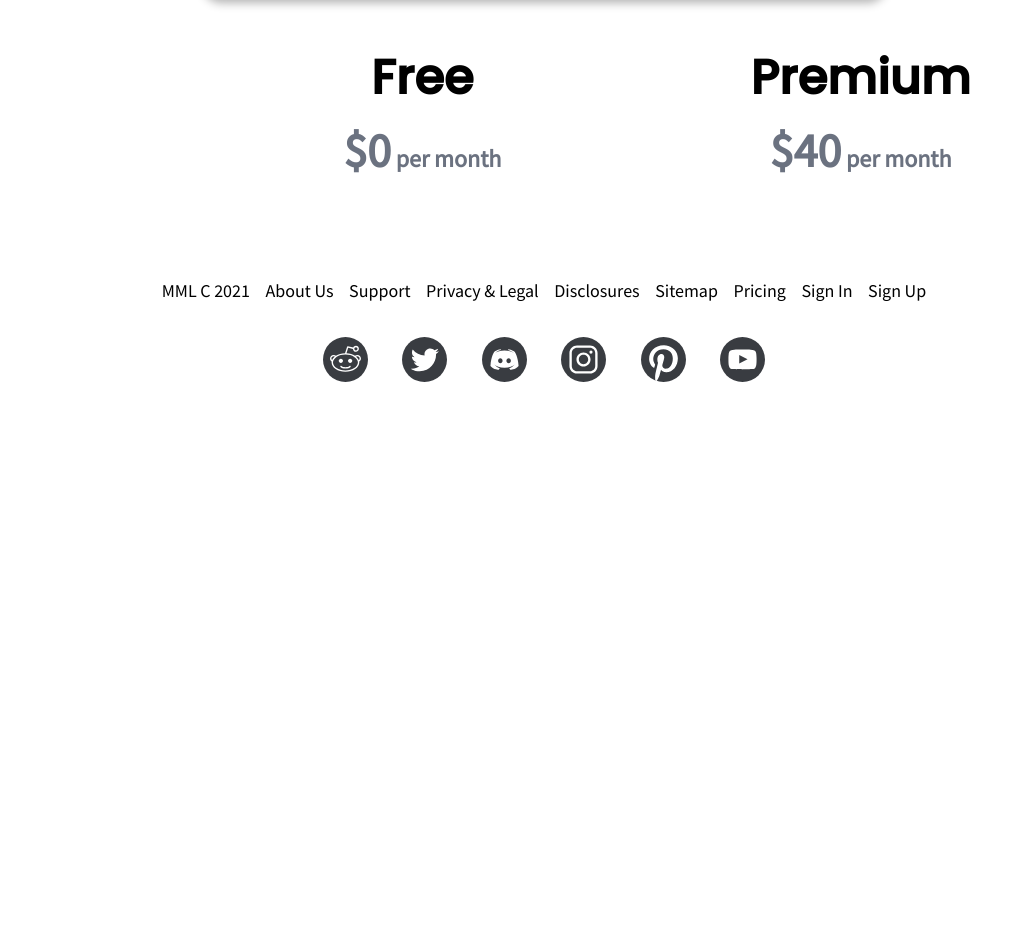
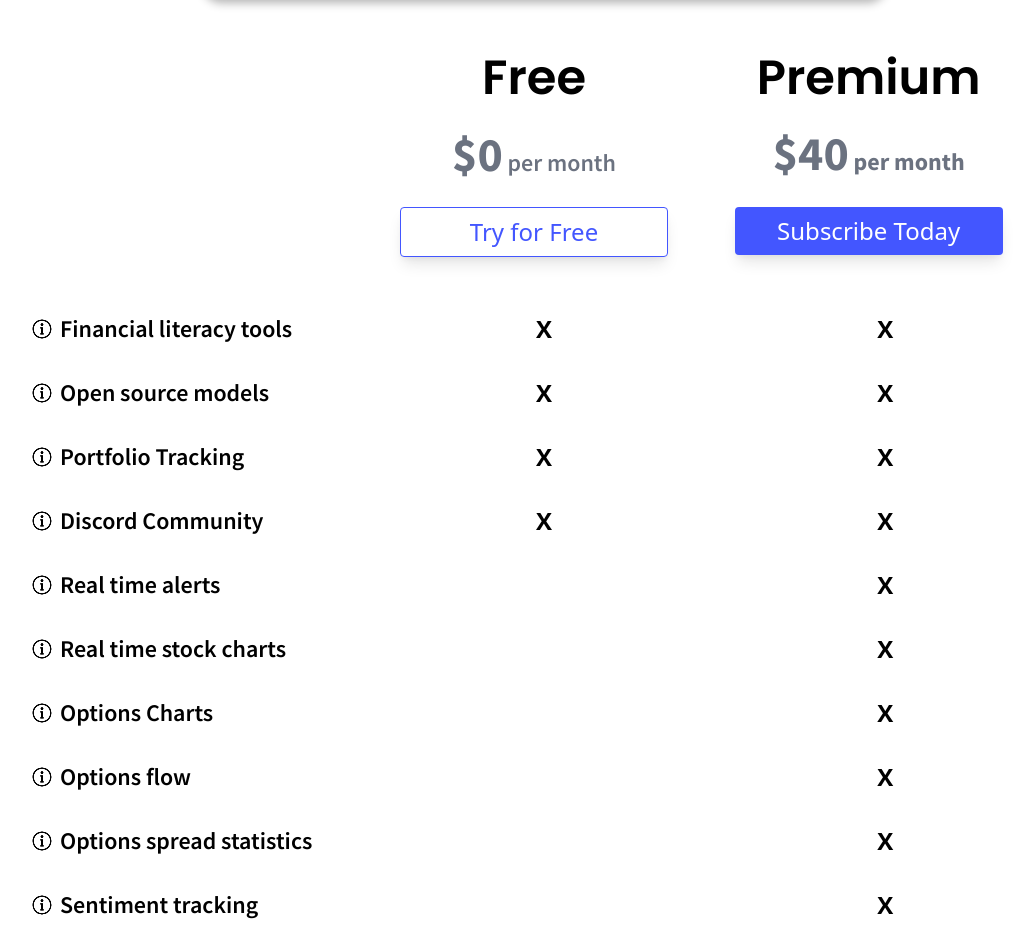
Before and after one commit to jonkarrer/market_maker, a Next.js app: page /support/pricing in a window 1280 px wide. Shown: the part 362-1312 px from the top of the page, without its empty margins (96-1130 px from the left). Before the commit the page ends 800 px from the top, so only its background shows below. Built offline with nearby package versions, Linux system fonts and the light colour scheme.

Commit message:
price page

```diff
--- a/pages/support/pricing.tsx
+++ b/pages/support/pricing.tsx
@@ -8,10 +8,11 @@ const Pricing = () => {
     <div>
       <Gradient title="Pricing" />
       <Wrapper display="flex">
-        <div className="flex flex-col space-y-8 lg:space-y-14 w-full">
-          <h1 className="text-center font-bold text-mobile-h py-8 sm:py-0 sm:text-4xl lg:text-5xl ">
+        <div className="flex flex-col space-y-10 lg:space-y-14 w-full">
+          <h1 className="text-center font-semibold text-mobile-h py-8 sm:py-0 sm:text-4xl lg:text-5xl ">
             Compare Plans
           </h1>
+          {/**Toggle Switch */}
           <div
             id="monthly-annual-toggle"
             onClick={() => setToggle(!toggle)}
@@ -33,22 +34,108 @@ const Pricing = () => {
               </p>
             </div>
           </div>
-          <div className="grid mr-10 w-11/12 grid-cols-2 place-content-end justify-items-end sm:text-4xl lg:text-5xl">
-            <div className="text-center grid lg:gap-6 font-bold">
+          {/**Free + Premium row */}
+          <div className="grid sm:mr-5 grid-cols-3 text-2xl sm:text-4xl lg:text-5xl">
+            <div>{/** Empty div to even out columns */}</div>
+            <div className="text-center grid gap-3 lg:gap-7 font-semibold">
               <h1>Free</h1>
-              <p className="lg:text-2xl font-bold text-gray-500">
-                <strong className="sm:text-4xl lg:text-5xl">$0</strong> per
-                month
+              <p className="text-lg lg:text-2xl text-gray-500">
+                <strong className="sm:text-4xl lg:text-5xl font-bold">
+                  $0
+                </strong>{" "}
+                per month
               </p>
+              <button className=" shadow-lg rounded text-sm lg:text-2xl text-blue-border border-blue-border border-1px border-solid w-4/5 m-auto py-2">
+                Try for Free
+              </button>
             </div>
-            <div className="text-center grid lg:gap-6 font-bold">
+            <div className="text-center grid gap-3 lg:gap-6 font-semibold">
               <h1>Premium</h1>
-              <p className="lg:text-2xl font-bold text-gray-500">
-                <strong className="sm:text-4xl lg:text-5xl font-extrabold">
+              <p className="text-lg lg:text-2xl font-bold text-gray-500">
+                <strong className="sm:text-4xl lg:text-5xl font-bold">
                   $40
                 </strong>{" "}
                 per month
               </p>
+              <button className="shadow-lg rounded text-sm text-white bg-blue-border px-2 sm:px-0 w-full sm:w-4/5 m-auto py-2 lg:text-2xl">
+                Subscribe Today
+              </button>
+            </div>
+          </div>
+          {/**Features Grid */}
+          <div className="grid grid-cols-3">
+            {/**Column-1 */}
+            <div className="column-1">
+              <div>
+                <img src="/infoIcon.svg" alt="info icon" />
+                <p>Financial literacy tools</p>
+              </div>
+              <div>
+                <img src="/infoIcon.svg" alt="info icon" />
+                <p>Open source models</p>
+              </div>
+              <div>
+                <img src="/infoIcon.svg" alt="info icon" />
+                <p>Portfolio Tracking</p>
+              </div>
+              <div>
+                <img src="/infoIcon.svg" alt="info icon" />
+                <p>Discord Community</p>
+              </div>
+              <div>
+                <img src="/infoIcon.svg" alt="info icon" />
+                <p>Real time alerts</p>
+              </div>
+              <div>
+                <img src="/infoIcon.svg" alt="info icon" />
+                <p>Real time stock charts</p>
+              </div>
+              <div>
+                <img src="/infoIcon.svg" alt="info icon" />
+                <p>Options Charts</p>
+              </div>
+              <div>
+                <img src="/infoIcon.svg" alt="info icon" />
+                <p>Options flow</p>
+              </div>
+              <div>
+                <img src="/infoIcon.svg" alt="info icon" />
+                <p>Options spread statistics</p>
+              </div>
+              <div>
+                <img src="/infoIcon.svg" alt="info icon" />
+                <p>Sentiment tracking</p>
+              </div>
+              <div>
+                <img src="/infoIcon.svg" alt="info icon" />
+                <p>Earn rewards & discounts</p>
+              </div>
+              <div>
+                <img src="/infoIcon.svg" alt="info icon" />
+                <p>Beta access to new tools</p>
+              </div>
+            </div>
+            {/**Column-2 */}
+            <div className="column-2">
+              <div>X</div>
+              <div>X</div>
+              <div>X</div>
+              <div>X</div>
+            </div>
+            {/**Column-3 */}
+            <div className="column-3">
+              <div>X</div>
+              <div>X</div>
+              <div>X</div>
+              <div>X</div>
+              <div>X</div>
+              <div>X</div>
+              <div>X</div>
+              <div>X</div>
+              <div>X</div>
+              <div>X</div>
+              <div>X</div>
+              <div>X</div>
             </div>
           </div>
         </div>
--- a/styles/globals.css
+++ b/styles/globals.css
@@ -1,5 +1,5 @@
-@import url("https://fonts.googleapis.com/css2?family=Poppins:wght@500&display=swap");
-@import url("https://fonts.googleapis.com/css2?family=Source+Sans+Pro&display=swap");
+@import url("https://fonts.googleapis.com/css2?family=Poppins:wght@300;400;500;600;700;800;900&display=swap");
+@import url("https://fonts.googleapis.com/css2?family=Source+Sans+Pro:wght@300;400;600;700;900&display=swap");
 h1,
 h2,
 h3,
@@ -54,21 +54,7 @@ button {
 #home_nav-icons img:last-child {
   margin-right: 0;
 }
-/*Switch Animation*/
-#switch {
-  animation: switch 2s ease;
-  animation-fill-mode: forwards;
-  -webkit-animation-fill-mode: forwards;
-}
-@keyframes switch {
-  from {
-    transform: translateX(0%);
-  }
 
-  to {
-    transform: translateX(100%);
-  }
-}
 @tailwind base;
 @tailwind components;
 @tailwind utilities;
@@ -89,7 +75,6 @@ button {
   /**** Home Page ****/
   /*3 blocks, icon has 4 circles*/
   .info-block {
-    /*3 blocks, icon has 4 circles*/
     @apply flex flex-col items-center justify-start text-center mx-std sm:mx-5 space-y-5 xl:space-y-8;
   }
   .info-block img {
@@ -123,4 +108,22 @@ button {
   .price-card button {
     @apply w-11/12 bg-dk-black py-3 m-auto;
   }
+  /**** Price Plans Page ****/
+  .column-1 {
+    @apply grid gap-8;
+  }
+  .column-1 div {
+    @apply flex space-x-2 text-base sm:text-base lg:text-xl xl:text-2xl font-semibold;
+  }
+  .column-1 div img {
+    @apply w-3 sm:w-4 lg:w-5 cursor-pointer;
+  }
+  .column-2,
+  .column-3 {
+    @apply flex flex-col space-y-8;
+  }
+  .column-2 div,
+  .column-3 div {
+    @apply mx-auto text-base sm:text-lg lg:text-xl xl:text-2xl font-semibold;
+  }
 }
```
Also changed, not shown: public/infoIcon.svg (added).
